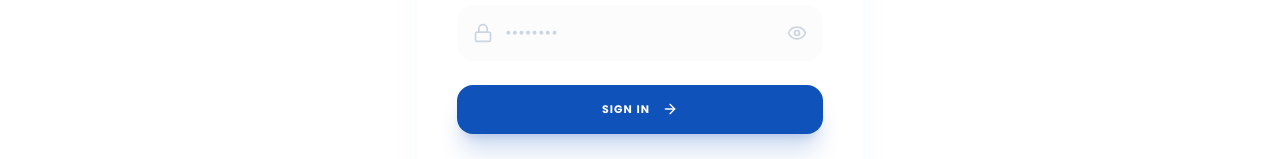
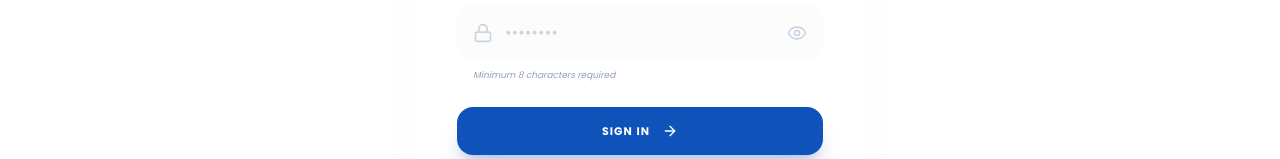
Before and after one commit to midusab/gfcollections, a React (Vite) app in the folder frontend/: page /auth in a window 1280 px wide. Shown: the part 480-639 px from the top of the page. Built offline with nearby package versions, Linux system fonts and the light colour scheme; no server answers; a web font is replaced by a local one.

Commit message:
feat: implement authentication page with Supabase login and registration support

```diff
--- a/frontend/src/pages/Auth.tsx
+++ b/frontend/src/pages/Auth.tsx
@@ -195,6 +195,7 @@ export default function Auth() {
                   {showPassword ? <EyeOff className="w-5 h-5" /> : <Eye className="w-5 h-5" />}
                 </button>
               </div>
+              <p className="text-[9px] text-slate-400 ml-4 italic">Minimum 8 characters required</p>
             </div>
 
             {error && (
```
